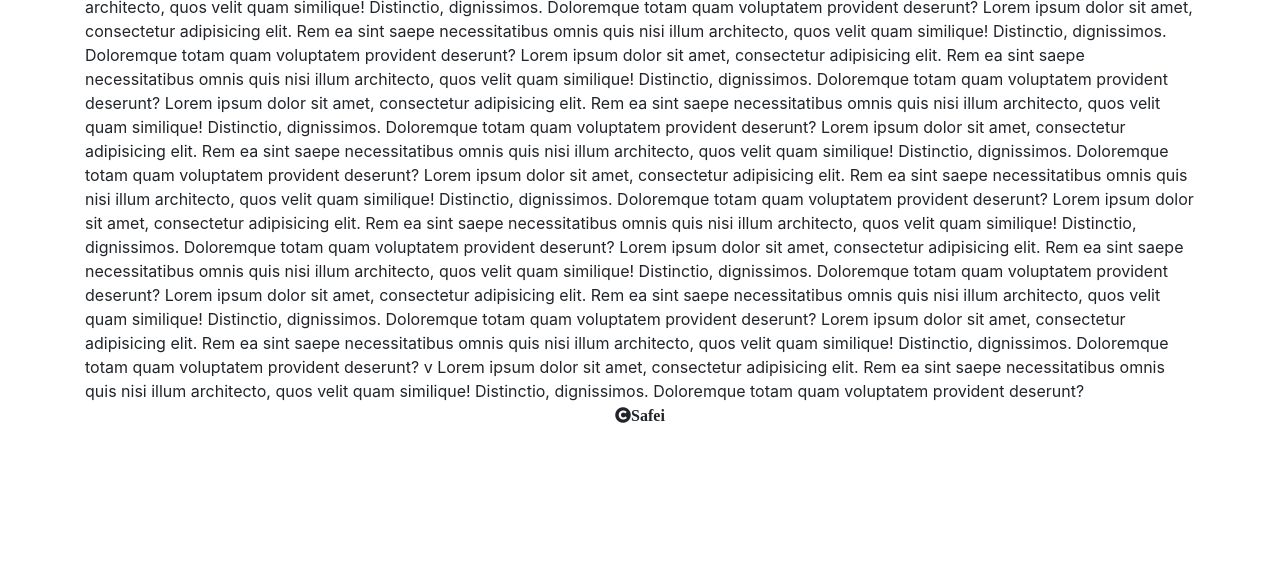
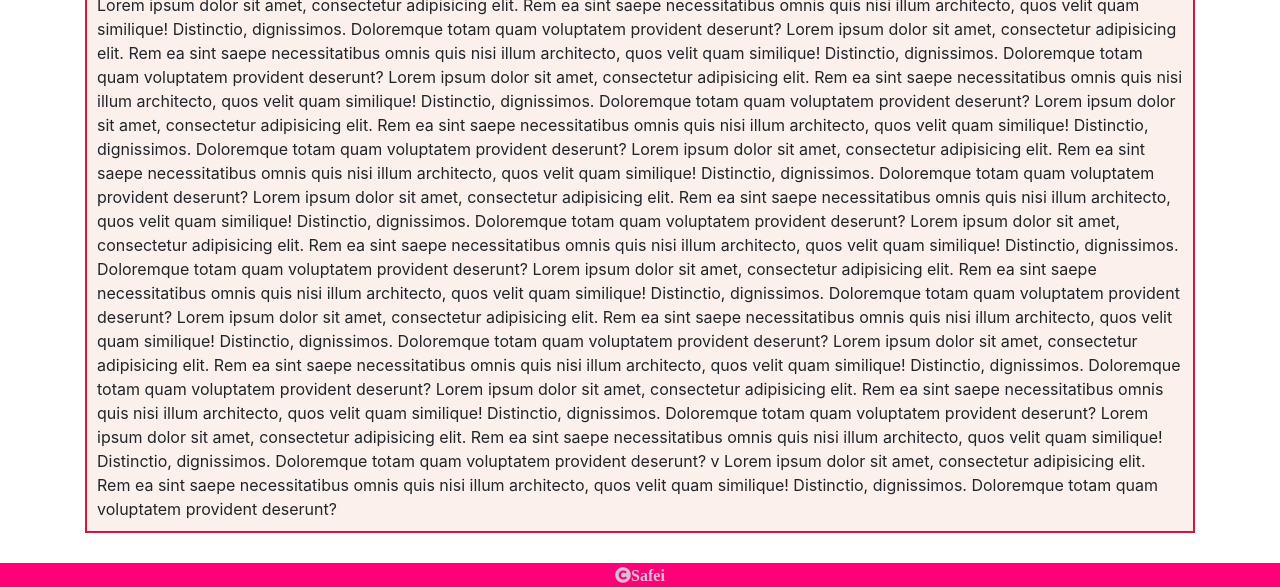
Before and after one commit to Safei-Ashraf/Module-3-Navbar, a plain HTML site: page index.HTML in a window 1280 px wide. Shown: the part 245-832 px from the top of the page. Before the commit the page ends 800 px from the top, so only its background shows below. Drawn offline with nearby package versions, Linux system fonts and the light colour scheme; files whose address does not match are found by name.

Commit message:
Update index.HTML

```diff
--- a/index.HTML
+++ b/index.HTML
@@ -8,7 +8,7 @@
     <link href="fontawesome-free-5.11.2-web/css/all.css" rel="stylesheet">
     <link href="https://fonts.googleapis.com/css?family=Courgette&display=swap" rel="stylesheet">
     <link href="https://fonts.googleapis.com/css?family=Great+Vibes&display=swap" rel="stylesheet">
-    <link  rel= "stylesheet" href=Module-3-Navbar/Styles/style.css">
+    <link  rel= "stylesheet" href="Module-3-Navbar/Styles/style.css">
 
     <title>Assignment 3</title>
 </head>
```
